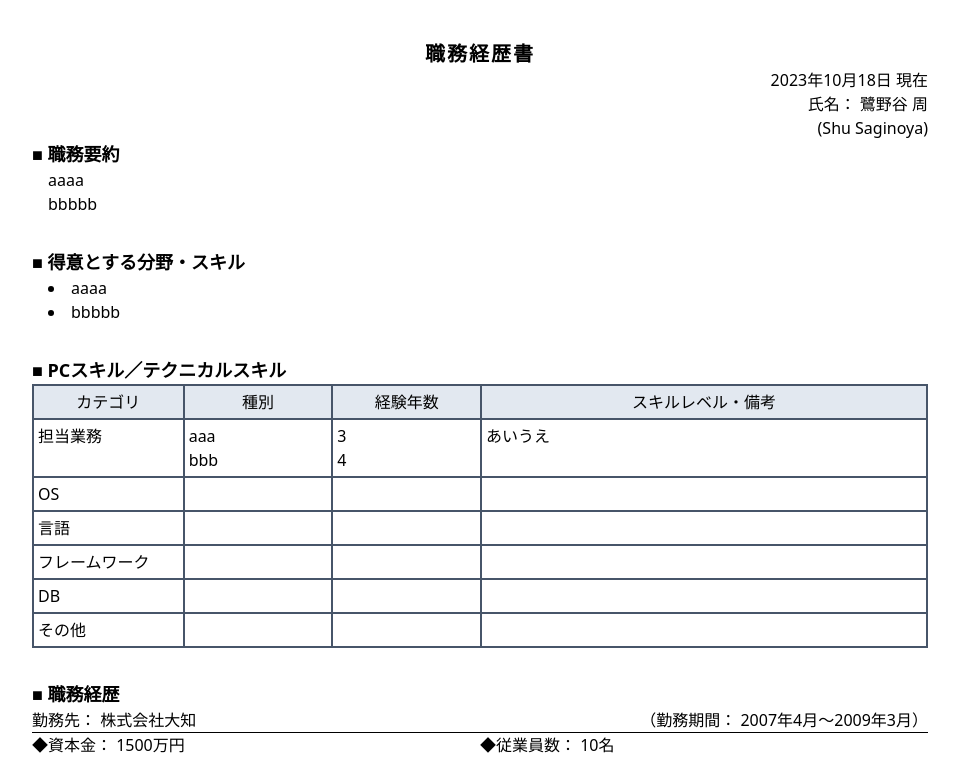
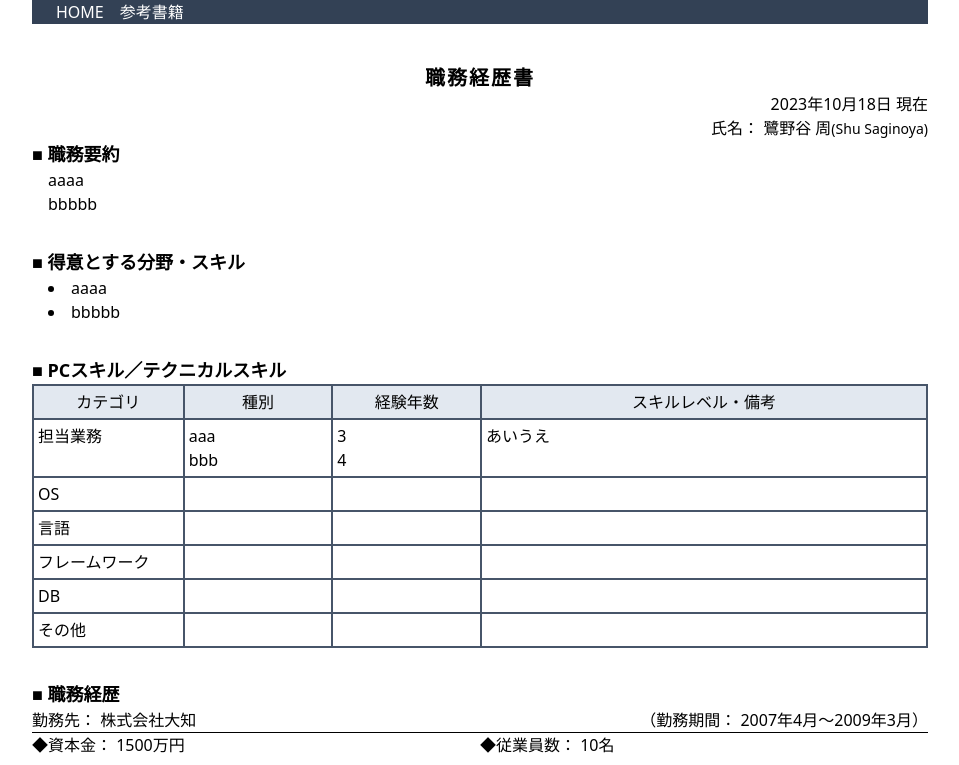
Before and after one commit to shu-saginoya/curriculum-vitae, a Vue app: page / in a window 1280 px wide. Shown: the top 765 px of the page, without its empty margins (160-1119 px from the left). Built offline with nearby package versions, Linux system fonts and the light colour scheme.

Commit message:
Update - App.vue

```diff
--- a/src/App.vue
+++ b/src/App.vue
@@ -1,5 +1,5 @@
 <script setup lang="ts">
-import { RouterView } from 'vue-router'
+import { RouterView, RouterLink } from 'vue-router'
 
 const updateDate = '2023年10月18日'
 const name = '鷺野谷 周'
@@ -7,18 +7,24 @@ const engName = 'Shu Saginoya'
 </script>
 
 <template>
-  <div class="max-w-4xl mx-auto py-10">
+  <div class="max-w-4xl mx-auto">
     <header>
-      <h1 class="text-xl font-bold tracking-widest text-center">職務経歴書</h1>
+      <nav class="print:hidden bg-slate-700 text-white flex gap-4 px-6">
+        <RouterLink to="/">HOME</RouterLink>
+        <RouterLink to="/books">参考書籍</RouterLink>
+      </nav>
+      <h1 class="text-xl font-bold tracking-widest text-center pt-10">職務経歴書</h1>
       <ul class="text-right">
         <li>
           <time>{{ updateDate }}</time> 現在
         </li>
-        <li>氏名： {{ name }}<br />({{ engName }})</li>
+        <li>
+          氏名： {{ name }}<span class="text-sm">({{ engName }})</span>
+        </li>
       </ul>
     </header>
     <RouterView />
-    <footer>
+    <footer class="pb-10">
       <p class="text-right">以上</p>
     </footer>
   </div>
```
